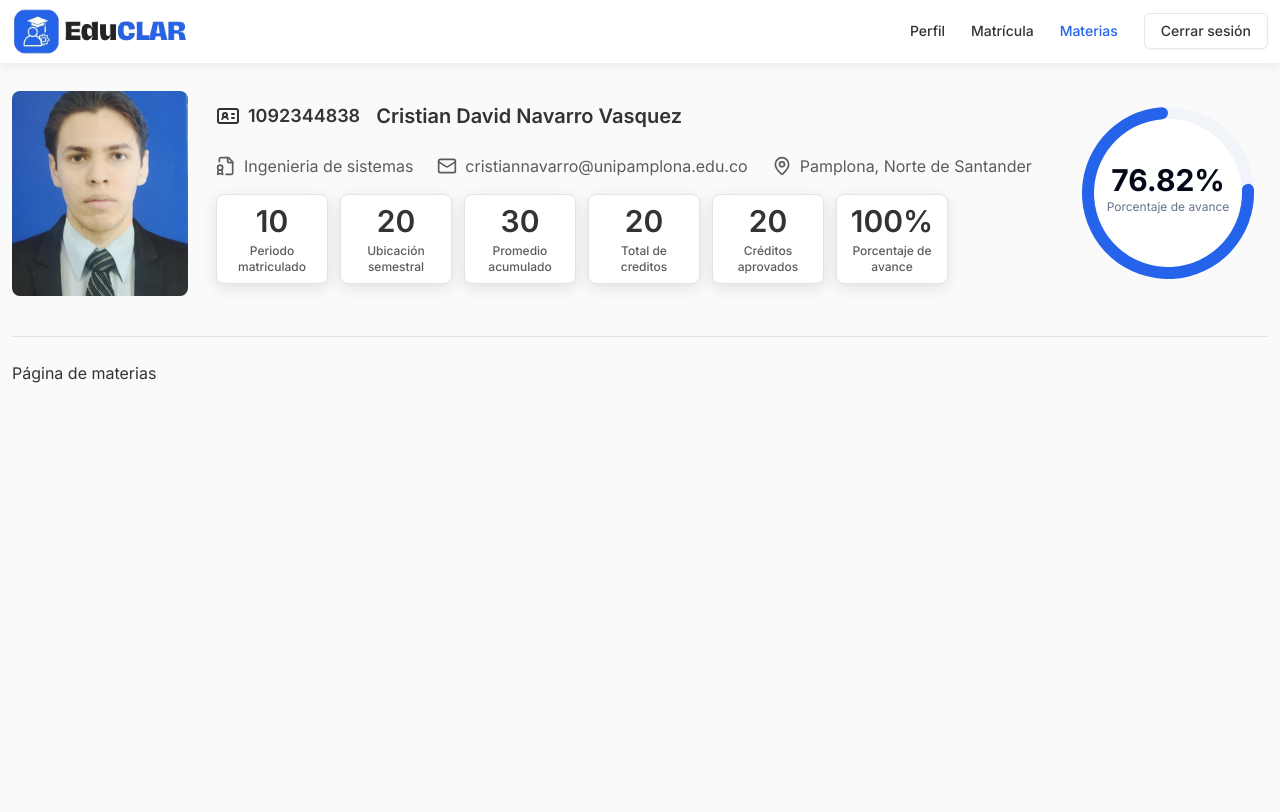
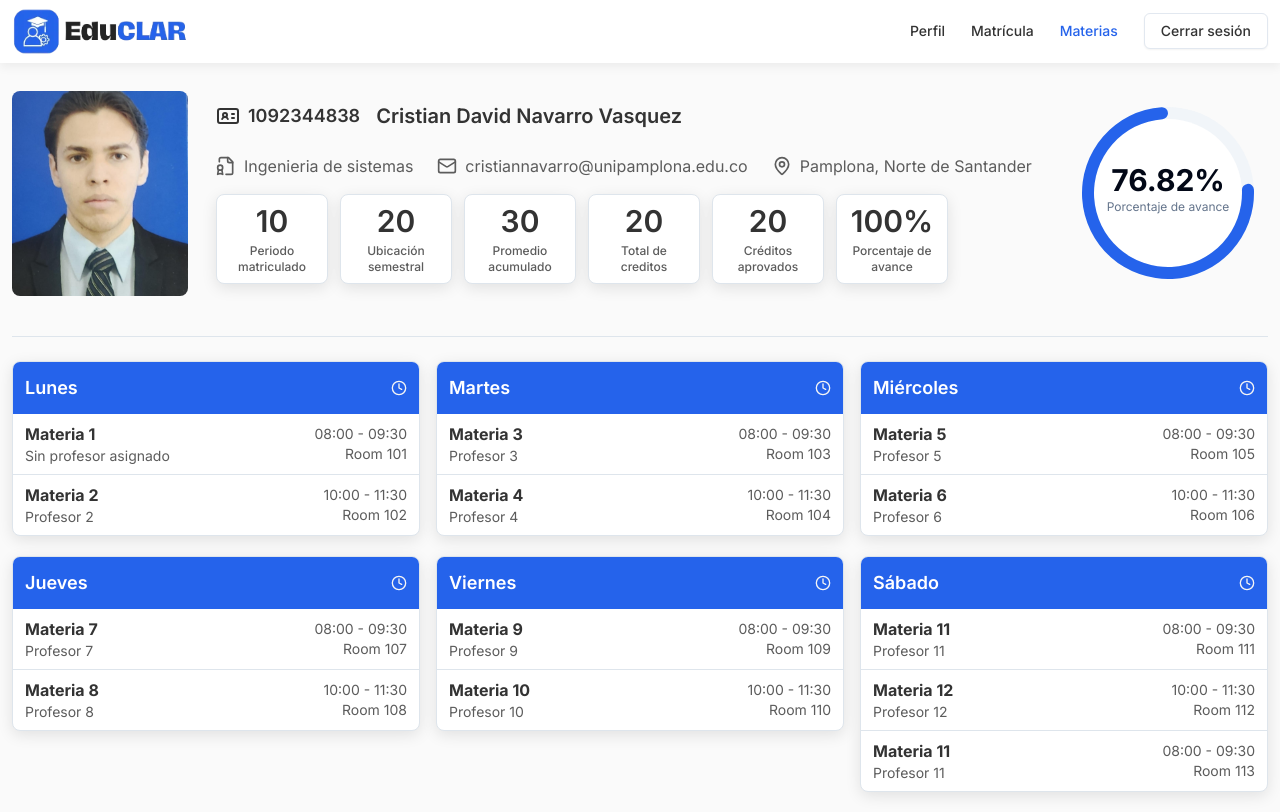
Before and after one commit to RubertG/educlar-frontend, a Next.js app: page /materias in a window 1280 px wide. Built offline with nearby package versions, Linux system fonts and the light colour scheme.

Commit message:
feature: implemented view of subjects per day

```diff
--- a/src/app/(profile-info-layout)/materias/page.tsx
+++ b/src/app/(profile-info-layout)/materias/page.tsx
@@ -1,10 +1,128 @@
-import React from 'react'
+import { ScheduleContainer, SubjectItem, ScheduleOfDay } from "@/subjects/components"
+import { DAYS } from "@/subjects/consts"
+import { APIResponse } from "@/subjects/interfaces/api-response"
+
+const API_RESPONSE: APIResponse = {
+  monday: [
+    {
+      name: 'Materia 1',
+      hourStart: '08:00',
+      hourEnd: '09:30',
+      room: 'Room 101'
+    },
+    {
+      name: 'Materia 2',
+      hourStart: '10:00',
+      hourEnd: '11:30',
+      teacher: 'Profesor 2',
+      room: 'Room 102'
+    }
+  ],
+  tuesday: [{
+    name: 'Materia 3',
+    hourStart: '08:00',
+    hourEnd: '09:30',
+    teacher: 'Profesor 3',
+    room: 'Room 103'
+  }, {
+    name: 'Materia 4',
+    hourStart: '10:00',
+    hourEnd: '11:30',
+    teacher: 'Profesor 4',
+    room: 'Room 104'
+  }],
+  wednesday: [{
+    name: 'Materia 5',
+    hourStart: '08:00',
+    hourEnd: '09:30',
+    teacher: 'Profesor 5',
+    room: 'Room 105'
+  }, {
+    name: 'Materia 6',
+    hourStart: '10:00',
+    hourEnd: '11:30',
+    teacher: 'Profesor 6',
+    room: 'Room 106'
+  }],
+  thursday: [{
+    name: 'Materia 7',
+    hourStart: '08:00',
+    hourEnd: '09:30',
+    teacher: 'Profesor 7',
+    room: 'Room 107'
+  }, {
+    name: 'Materia 8',
+    hourStart: '10:00',
+    hourEnd: '11:30',
+    teacher: 'Profesor 8',
+    room: 'Room 108'
+  }],
+  friday: [{
+    name: 'Materia 9',
+    hourStart: '08:00',
+    hourEnd: '09:30',
+    teacher: 'Profesor 9',
+    room: 'Room 109'
+  }, {
+    name: 'Materia 10',
+    hourStart: '10:00',
+    hourEnd: '11:30',
+    teacher: 'Profesor 10',
+    room: 'Room 110'
+  }],
+  saturday: [{
+    name: 'Materia 11',
+    hourStart: '08:00',
+    hourEnd: '09:30',
+    teacher: 'Profesor 11',
+    room: 'Room 111'
+  }, {
+    name: 'Materia 12',
+    hourStart: '10:00',
+    hourEnd: '11:30',
+    teacher: 'Profesor 12',
+    room: 'Room 112'
+  }, {
+    name: 'Materia 11',
+    hourStart: '08:00',
+    hourEnd: '09:30',
+    teacher: 'Profesor 11',
+    room: 'Room 113'
+  }
+  ]
+}
 
 function SubjectsPage() {
+  const classes = Object.keys(API_RESPONSE) as (keyof APIResponse)[]
+
   return (
-    <div>
-      Página de materias
-    </div>
+    <ScheduleContainer className="mb-5">
+      {
+        classes.map((day) => {
+          return (
+            <ScheduleOfDay key={day} day={DAYS[day]}>
+              {
+                API_RESPONSE[day].length > 0 ? (
+                  API_RESPONSE[day].map((subject, index) => {
+                    return (
+                      <SubjectItem
+                        classname="border-t border-bg-300 first:border-t-0"
+                        key={index}
+                        subject={subject}
+                      />
+                    )
+                  })
+                ) : (
+                  <li className="p-3 text-center text-text-200">
+                    No hay clases programadas
+                  </li>
+                )
+              }
+            </ScheduleOfDay>
+          )
+        })
+      }
+    </ScheduleContainer>
   )
 }
 
--- /dev/null
+++ b/src/subjects/components/class-schedule/schedule-container.tsx
@@ -0,0 +1,20 @@
+import { ReactNode } from "react"
+
+// Interfaz de las propiedades del componente
+interface Props {
+  children: ReactNode
+  className?: string
+}
+
+// Componente que contiene las materias de un día
+const ScheduleContainer = ({
+  className, children
+}: Props) => {
+  return (
+    <ul className={`grid grid-cols-1 gap-4 gap-y-5 items-start md:grid-cols-2 lg:grid-cols-3 ${className}`}>
+      {children}
+    </ul>
+  )
+}
+
+export { ScheduleContainer }
--- /dev/null
+++ b/src/subjects/components/class-schedule/schedule-of-day.tsx
@@ -0,0 +1,38 @@
+import { Clock } from "lucide-react"
+
+// Interfaz de las propiedades del componente
+interface Props {
+  className?: string
+  listClassName?: string
+  day?: string
+  children?: React.ReactNode
+}
+
+// Componente que muestra el horario de un día. Contiene una lista de materias y sus horarios
+const ScheduleOfDay = ({
+  className, day, children, listClassName
+}: Props) => {
+  return (
+    <article className={`border border-bg-300 rounded-lg shadow-custom-card bg-bg-50 overflow-hidden ${className}`}>
+      {
+        day && (
+          <header className="p-3 bg-primary-100 flex items-center justify-between">
+            <h3 className="font-semibold text-bg-50 xl:text-lg">
+              {day}
+            </h3>
+            <Clock className="w-4 stroke-bg-200" />
+          </header>
+        )
+      }
+      {
+        children && (
+          <ul className={`${listClassName}`}>
+            {children}
+          </ul>
+        )
+      }
+    </article>
+  )
+}
+
+export { ScheduleOfDay }
--- /dev/null
+++ b/src/subjects/components/class-schedule/subject-item.tsx
@@ -0,0 +1,32 @@
+import { Schedule } from "@/subjects/interfaces/api-response"
+
+// Interfaz de las propiedades del componente
+interface Props {
+  classname?: string
+  subject: Schedule
+}
+
+// Componente que muestra la información de una materia
+const SubjectItem = ({
+  subject, classname
+}: Props) => {
+  return (
+    <li className={`px-3 py-2 flex justify-between items-center gap-1 ${classname}`}>
+      <div className="overflow-hidden">
+        <h4 className="font-bold truncate">
+          {subject.name}
+        </h4>
+        <p className="text-sm text-text-200">
+          {subject?.teacher || 'Sin profesor asignado'}
+        </p>
+      </div>
+
+      <div className="text-nowrap text-sm text-text-200 text-end">
+        <p>{subject.hourStart} - {subject.hourEnd}</p>
+        <p>{subject.room}</p>
+      </div>
+    </li>
+  )
+}
+
+export { SubjectItem }
--- /dev/null
+++ b/src/subjects/components/index.ts
@@ -0,0 +1,3 @@
+export { ScheduleContainer } from './class-schedule/schedule-container'
+export { ScheduleOfDay } from './class-schedule/schedule-of-day'
+export { SubjectItem } from './class-schedule/subject-item'
```
